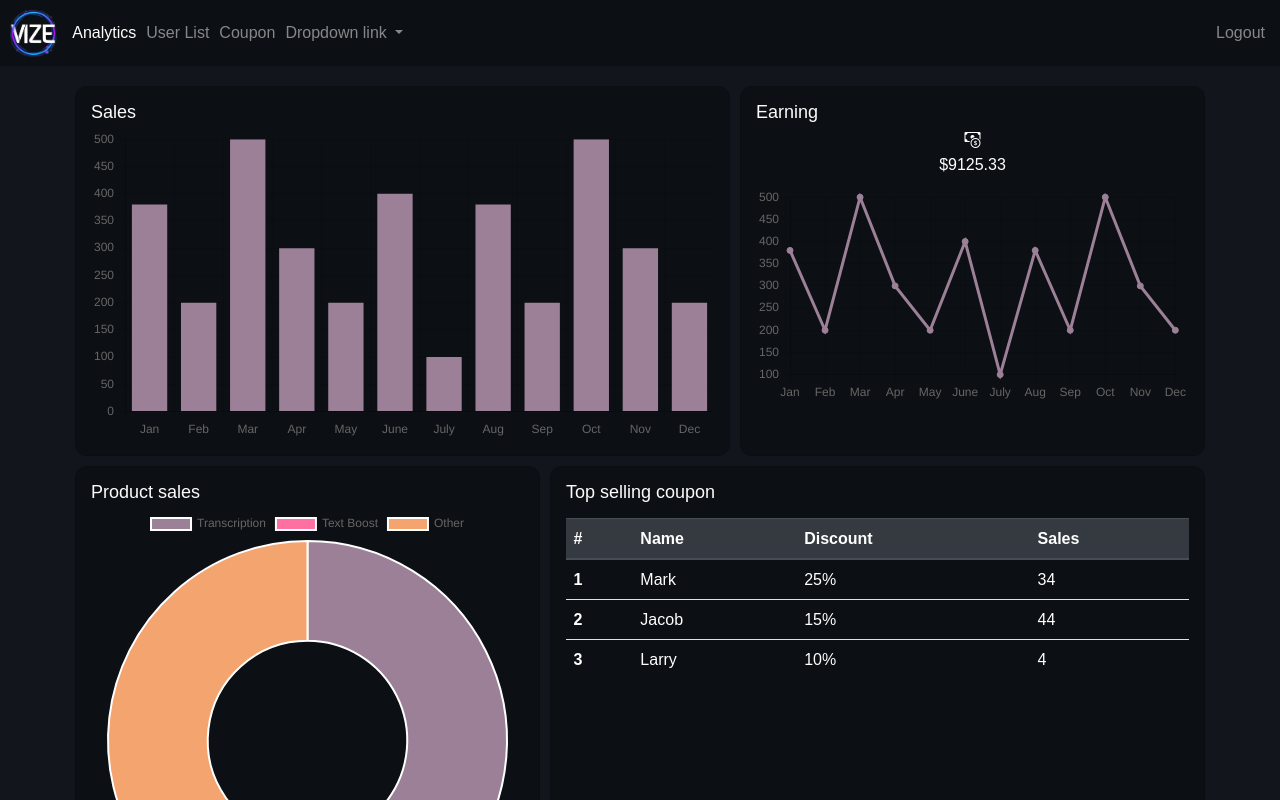
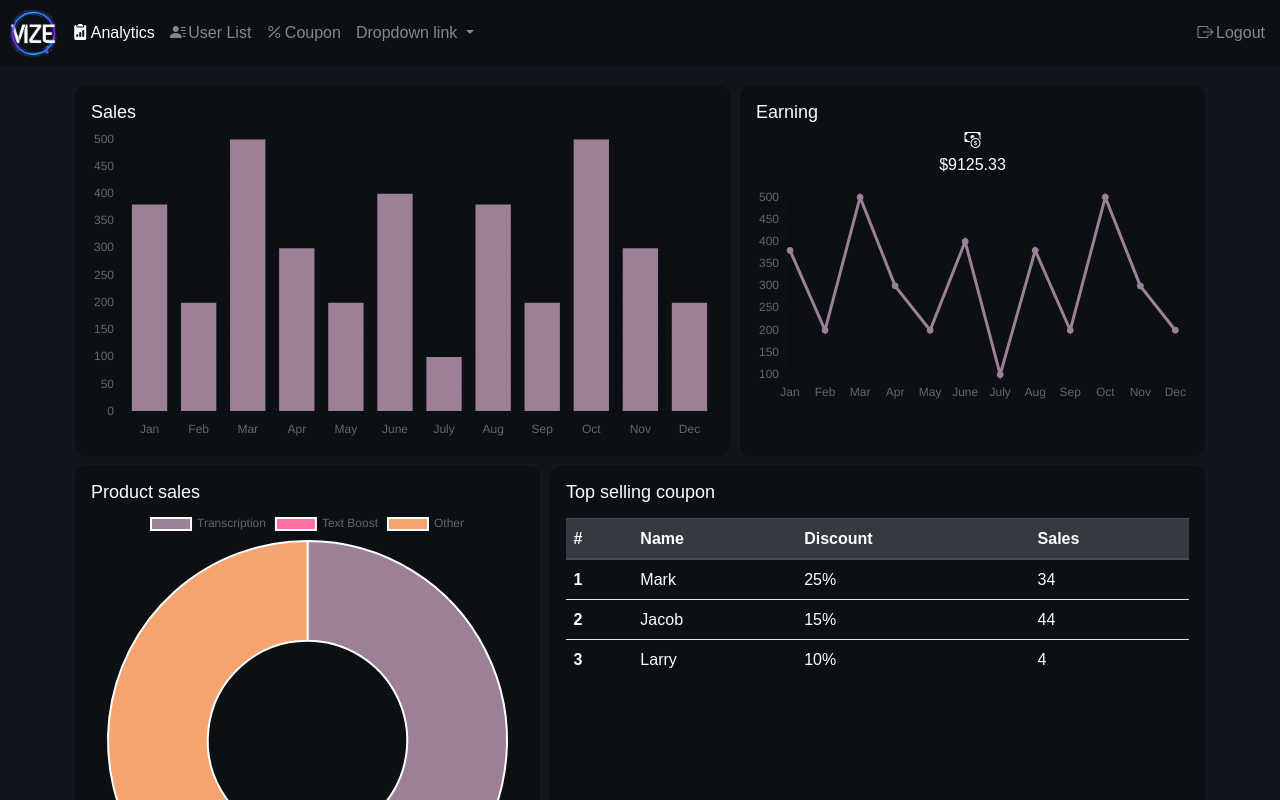
Before and after one commit to gianluca-nobile/Vize-CRM, an Angular app: page /dashboard/analytics in a window 1280 px wide. Shown: the top 800 px of the page. Built offline with nearby package versions, Linux system fonts and the light colour scheme.

Commit message:
navbar logout

```diff
--- a/src/app/page/dashboard/coupon/coupon.component.ts
+++ b/src/app/page/dashboard/coupon/coupon.component.ts
@@ -13,6 +13,10 @@ export class CouponComponent implements OnInit{
   ngOnInit(): void {
     this.generateColumn();
     this.coupons = [
+      {name: 'prova', name1: 'prova', name2: 'prova', usage: 123, sales: '20%', status: true, active: true,},
+      {name: 'prova1', name1: 'prova', name2: 'prova', usage: 988, sales: '10%', status: false, active: false,},
+      {name: 'prova', name1: 'prova', name2: 'prova', usage: 123, sales: '20%', status: true, active: true,},
+      {name: 'prova1', name1: 'prova', name2: 'prova', usage: 988, sales: '10%', status: false, active: false,},
       {name: 'prova', name1: 'prova', name2: 'prova', usage: 123, sales: '20%', status: true, active: true,},
       {name: 'prova1', name1: 'prova', name2: 'prova', usage: 988, sales: '10%', status: false, active: false,}
     ]
--- a/src/app/page/dashboard/navbar/navbar.component.html
+++ b/src/app/page/dashboard/navbar/navbar.component.html
@@ -7,27 +7,27 @@
   </button>
   <div class="collapse navbar-collapse" id="navbarNavDropdown">
     <ul class="navbar-nav w-100">
-      <li class="nav-item" [ngClass]="this.route.url.includes('analytics')? 'active': ''">
-        <a class="nav-link" routerLink="/dashboard/analytics" href="#">Analytics</a>
+      <li class="nav-item mr-2" [ngClass]="this.route.url.includes('analytics')? 'active': ''">
+        <a class="nav-link" routerLink="/dashboard/analytics" href="#"><i class="bi bi-clipboard2-data-fill mr-1"></i>Analytics</a>
       </li>
-      <li class="nav-item" [ngClass]="this.route.url.includes('user-list')? 'active': ''">
-        <a class="nav-link" routerLink="/dashboard/user-list" href="#">User List</a>
+      <li class="nav-item mr-2" [ngClass]="this.route.url.includes('user-list')? 'active': ''">
+        <a class="nav-link" routerLink="/dashboard/user-list" href="#"><i class="bi bi-person-lines-fill mr-1"></i>User List</a>
       </li>
-      <li class="nav-item" [ngClass]="this.route.url.includes('coupon')? 'active': ''">
-        <a class="nav-link" routerLink="/dashboard/coupon" href="#">Coupon</a>
+      <li class="nav-item mr-2" [ngClass]="this.route.url.includes('coupon')? 'active': ''">
+        <a class="nav-link" routerLink="/dashboard/coupon" href="#"><i class="bi bi-percent mr-1"></i>Coupon</a>
       </li>
-      <li class="nav-item dropdown">
+      <li class="nav-item dropdown mr-2">
         <a class="nav-link dropdown-toggle" href="#" id="navbarDropdownMenuLink" data-toggle="dropdown" aria-haspopup="true" aria-expanded="false">
           Dropdown link
         </a>
         <div class="dropdown-menu" aria-labelledby="navbarDropdownMenuLink">
           <a class="dropdown-item" href="#">Action</a>
           <a class="dropdown-item" href="#">Another action</a>
-          <a class="dropdown-item" href="#"><i class="bi bi-box-arrow-left"></i> Logout</a>
+          <a class="dropdown-item" href="#">Logout</a>
         </div>
       </li>
       <li class="nav-item ml-auto">
-        <a class="nav-link" href="#">Logout</a>
+        <a class="nav-link" href="#"><i class="bi bi-box-arrow-right mr-1"></i>Logout</a>
       </li>
     </ul>
   </div>
```
